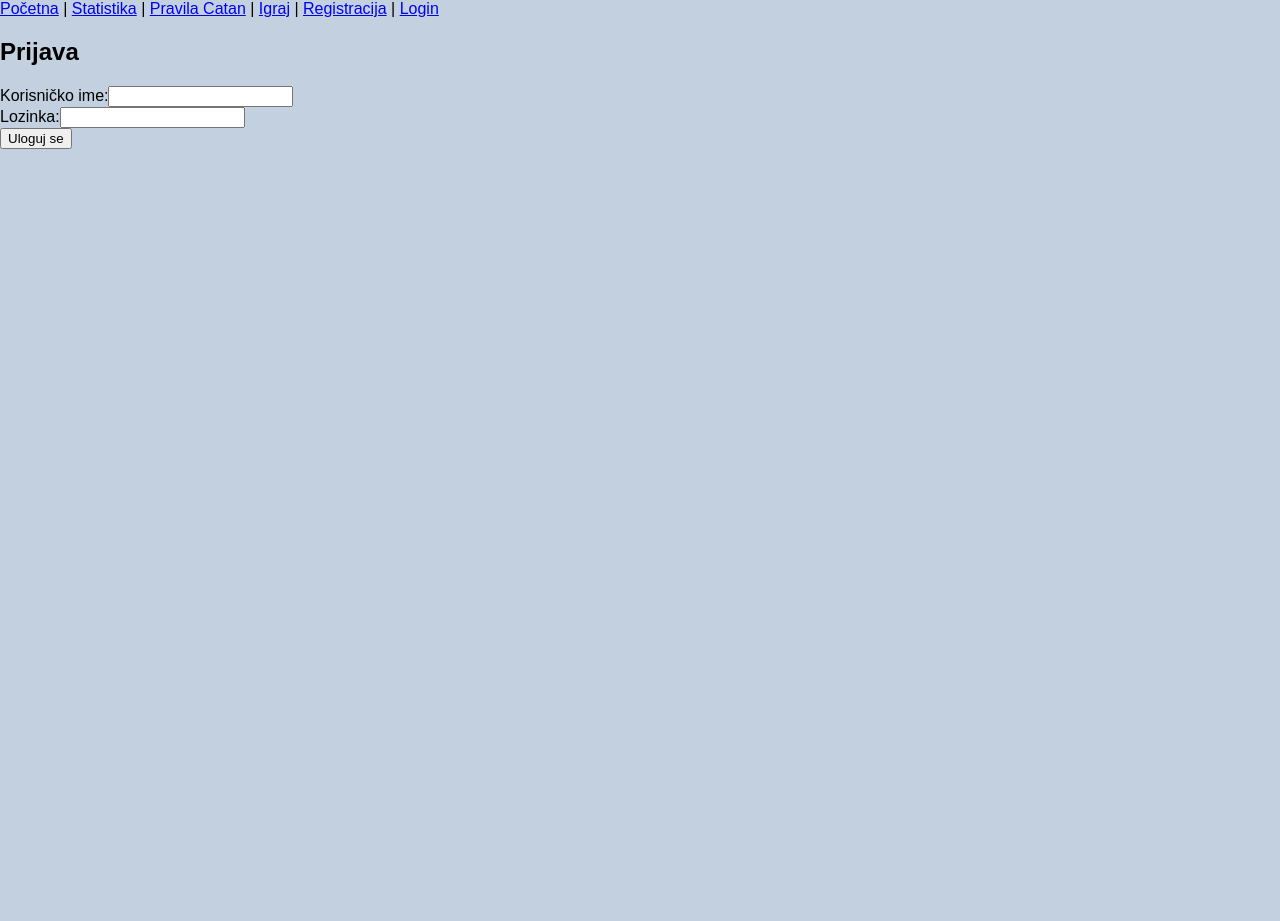
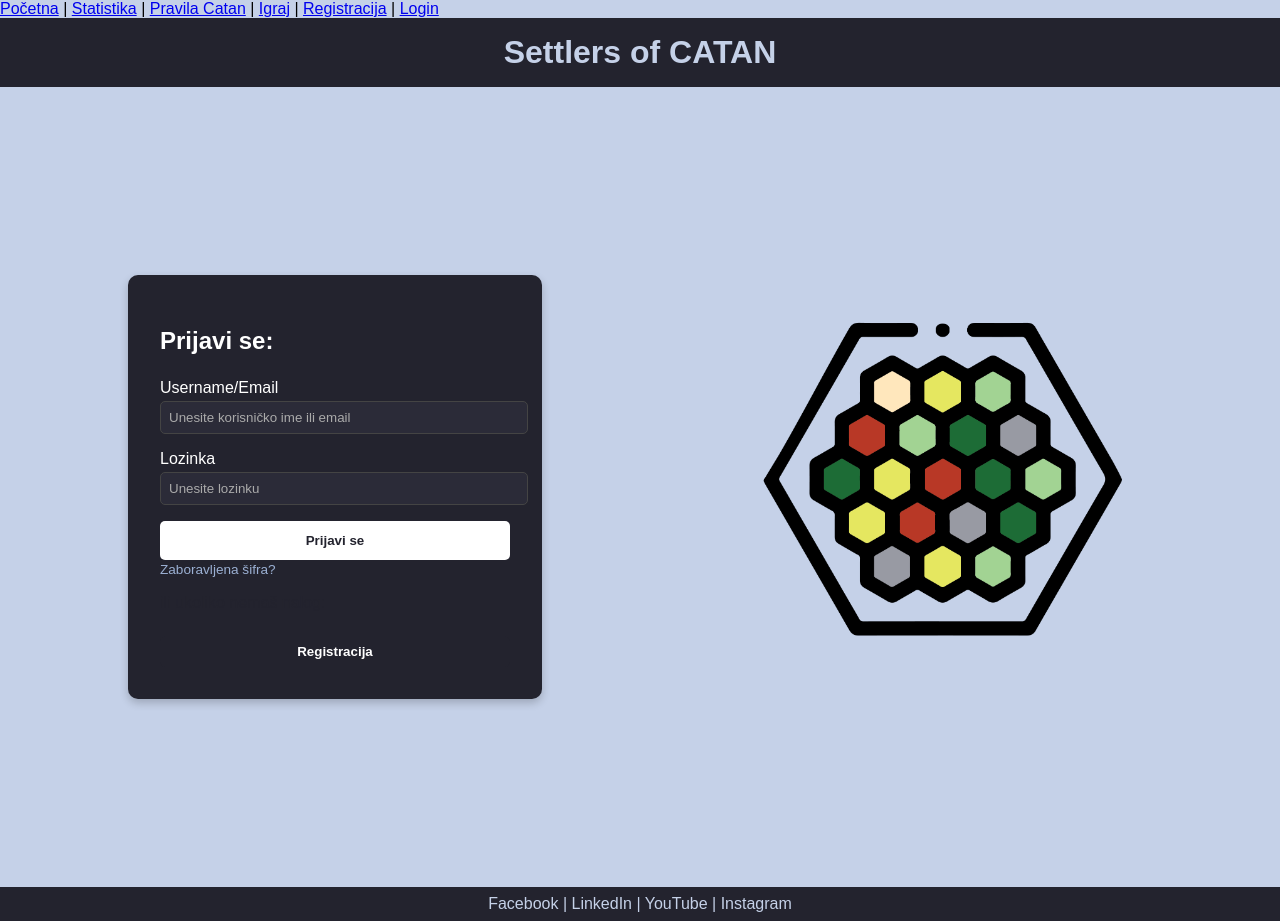
Before and after one commit to elab-development/klijentske-veb-tehnologije-2024-2023-0191-catan-online, a React (Create React App) app: page /login in a window 1280 px wide. Before the commit the page ends 800 px from the top, so only its background shows below. Built offline with nearby package versions, Linux system fonts and the light colour scheme.

Commit message:
Uradjen CSS za Login stranicu

```diff
--- /dev/null
+++ b/src/Login.css
@@ -0,0 +1,119 @@
+body, html {
+  margin: 0;
+  padding: 0;
+  font-family: Arial, sans-serif;
+  background-color: #c5d1e8; /* plavi ton pozadine */
+}
+
+.login-container {
+  display: flex;
+  justify-content: center;
+  align-items: center;
+  height: 100vh;
+  background-color: #c5d1e8;
+}
+
+.login-wrapper {
+  display: flex;
+  background-color: #c5d1e8;
+  width: 80%;
+  max-width: 1200px;
+  justify-content: space-between;
+  align-items: center;
+}
+
+.login-form {
+  background-color: #23232e;
+  color: #fff;
+  padding: 2rem;
+  border-radius: 10px;
+  width: 350px;
+  box-shadow: 0px 4px 8px rgba(0,0,0,0.2);
+}
+
+.login-form h2 {
+  margin-bottom: 1.5rem;
+}
+
+.login-form input {
+  width: 100%;
+  padding: 0.5rem;
+  margin-top: 0.25rem;
+  margin-bottom: 1rem;
+  border: 1px solid #444;
+  border-radius: 5px;
+  background-color: #2b2b38;
+  color: #fff;
+}
+
+.login-form input::placeholder {
+  color: #aaa;
+}
+
+.login-form button {
+  width: 100%;
+  padding: 0.75rem;
+  background: #fff;
+  color: #23232e;
+  border: none;
+  border-radius: 5px;
+  cursor: pointer;
+  font-weight: bold;
+}
+
+.login-form button:hover {
+  background: #e6e6e6;
+}
+
+.login-form a {
+  color: #9bb0d3;
+  text-decoration: none;
+  font-size: 0.85rem;
+}
+
+.login-form a:hover {
+  text-decoration: underline;
+}
+
+.register-section {
+  margin-top: 1rem;
+  color: #23232e;
+}
+
+.register-section button {
+  margin-top: 0.5rem;
+  padding: 0.5rem 1rem;
+  border-radius: 5px;
+  border: none;
+  background-color: #23232e;
+  color: #fff;
+  cursor: pointer;
+}
+
+.register-section button:hover {
+  background-color: #444;
+}
+
+.login-image {
+  width: 400px;
+  max-width: 45%;
+}
+
+.header {
+  width: 100%;
+  background-color: #23232e;
+  color: #c5d1e8;
+  text-align: center;
+  padding: 1rem 0;
+  font-size: 2rem;
+  font-weight: bold;
+}
+
+.footer {
+  width: 100%;
+  background-color: #23232e;
+  color: #c5d1e8;
+  text-align: center;
+  padding: 0.5rem 0;
+  font-size: 1rem;
+}
--- a/src/Login.tsx
+++ b/src/Login.tsx
@@ -1,50 +1,67 @@
-import {useState} from "react";
-import {useNavigate} from "react-router-dom";
+import React, { useState } from "react";
+import { useNavigate } from "react-router-dom";
+import "./Login.css";
+import catanImage from './slike/katantabla.png';
 
 const Login: React.FC = () => {
   const [username, setUsername] = useState("");
   const [password, setPassword] = useState("");
   const navigate = useNavigate();
 
-    const handleSumbit = (e: React.FormEvent) => {
+  const handleSubmit = (e: React.FormEvent) => {
     e.preventDefault();
-    }
 
-    if(username === "admin" && password === "1234") {
+    if (username === "admin" && password === "1234") {
       localStorage.setItem("user", JSON.stringify({ username }));
       navigate("/");
     } else {
-        alert("Pogresno korisničko ime ili lozinka")
+      alert("Pogrešno korisničko ime ili lozinka");
+    }
   };
 
   return (
+    <>
+      <div className="header">Settlers of CATAN</div>
       <div className="login-container">
-            <form onSubmit={handleSumbit} className="login-form">
-                <h2>Prijava</h2>
-                <div>
-                    <label>Korisničko ime:</label>
+        <div className="login-wrapper">
+          <form onSubmit={handleSubmit} className="login-form">
+            <h2>Prijavi se:</h2>
+            <label>Username/Email</label>
             <input
-                        type = "text"
-                        value = {username}
+              type="text"
+              placeholder="Unesite korisničko ime ili email"
+              value={username}
               onChange={(e) => setUsername(e.target.value)}
               required
             />
-                </div>
 
-                <div>
-                    <label>Lozinka:</label>
+            <label>Lozinka</label>
             <input
-                        type = "password"
-                        value = {password}
+              type="password"
+              placeholder="Unesite lozinku"
+              value={password}
               onChange={(e) => setPassword(e.target.value)}
               required
             />
+
+            <button type="submit">Prijavi se</button>
+            <a href="#">Zaboravljena šifra?</a>
+
+            <div className="register-section">
+              <p>ili ukoliko nemaš nalog:</p>
+              <button type="button" onClick={() => navigate("/register")}>
+                Registracija
+              </button>
             </div>
+          </form>
 
-                <button type="submit">Uloguj se</button>
-            </form>
+          <img className="login-image" src={catanImage} alt="Catan tabla" />
         </div>
-
+      </div>
+      <div className="footer">
+        Facebook | LinkedIn | YouTube | Instagram
+      </div>
+    </>
   );
 };
 
```
Lines whose indentation alone changed are shown as unchanged.
